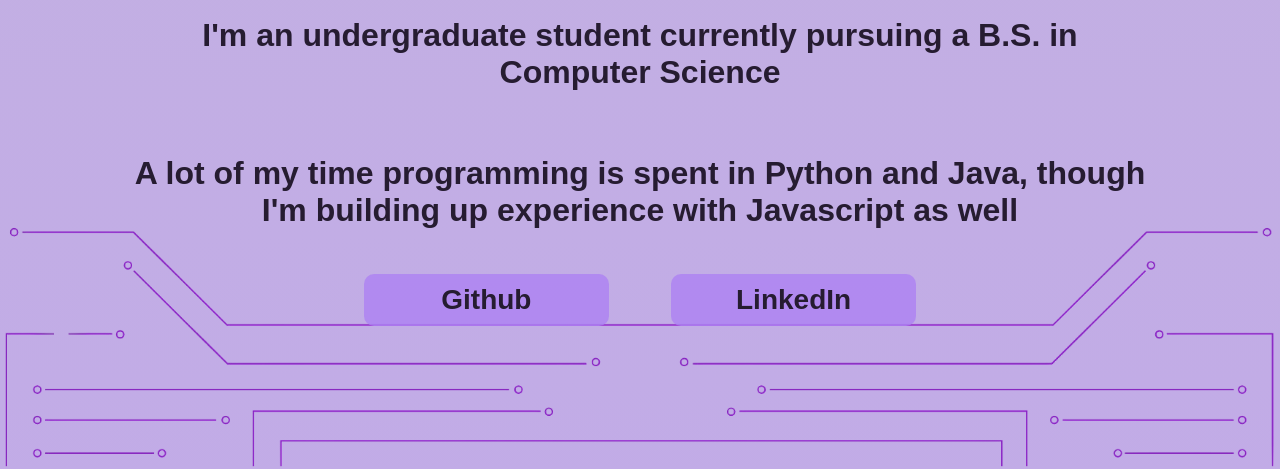
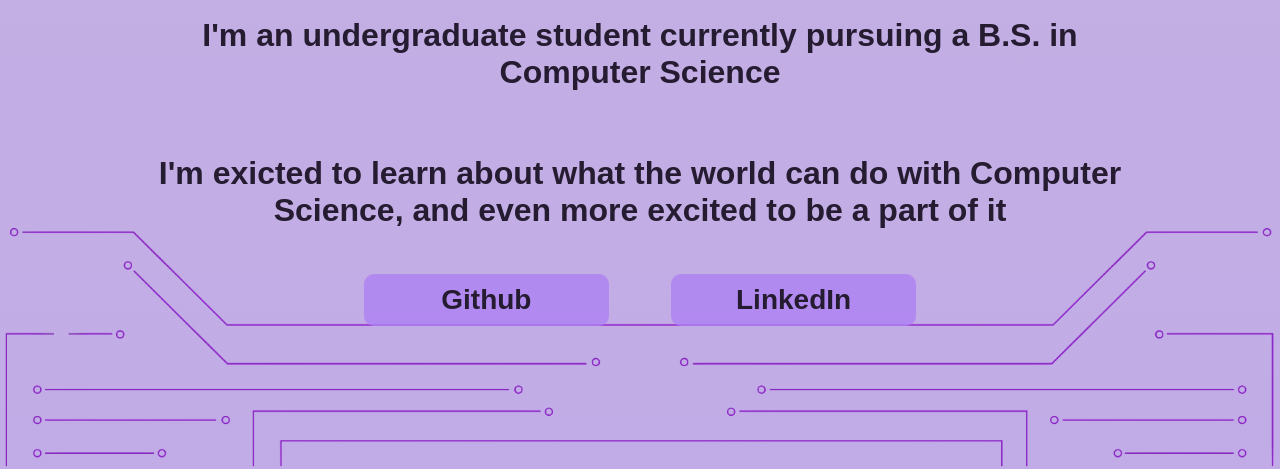
Before and after one commit to Randy-Coding/Personal-Site, a plain HTML site: page index.html in a window 1280 px wide. Shown: the part 341-810 px from the top of the page. Drawn offline with Linux system fonts and the light colour scheme.

Commit message:
Changed splash

```diff
--- a/index.html
+++ b/index.html
@@ -35,8 +35,8 @@
             Science
           </p>
           <p>
-            A lot of my time programming is spent in Python and Java, though I'm
-            building up experience with Javascript as well
+            I'm exicted to learn about what the world can do with Computer
+            Science, and even more excited to be a part of it
           </p>
           <div class="buttons">
             <a
@@ -99,7 +99,7 @@
           <div class="container">
             <h3 class="sauce">Facial Recognition Project</h3>
             <img
-              src="images/deepface-light-big.png"
+              src="images/deepface-light.png"
               alt="Facial Recognition Project"
             />
             <div class="skill-line"></div>
```
Also changed, not shown: images/deepface-dark-big.png (deleted), images/deepface-dark.png, images/deepface-light-big.png (deleted), images/deepface-light.png.
